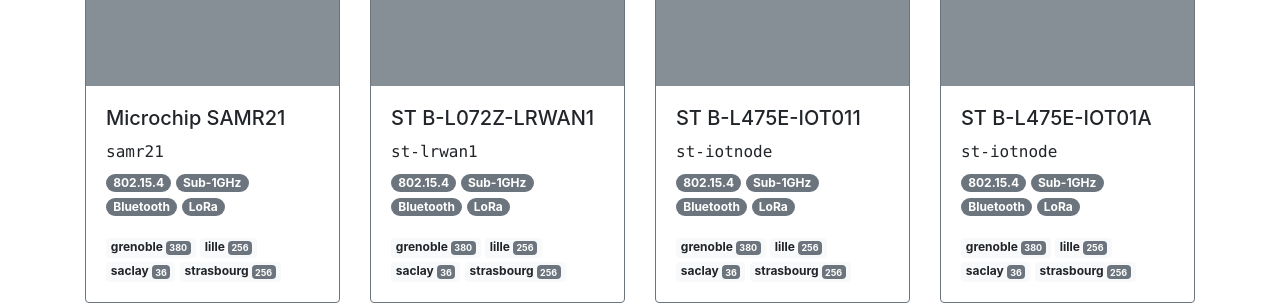
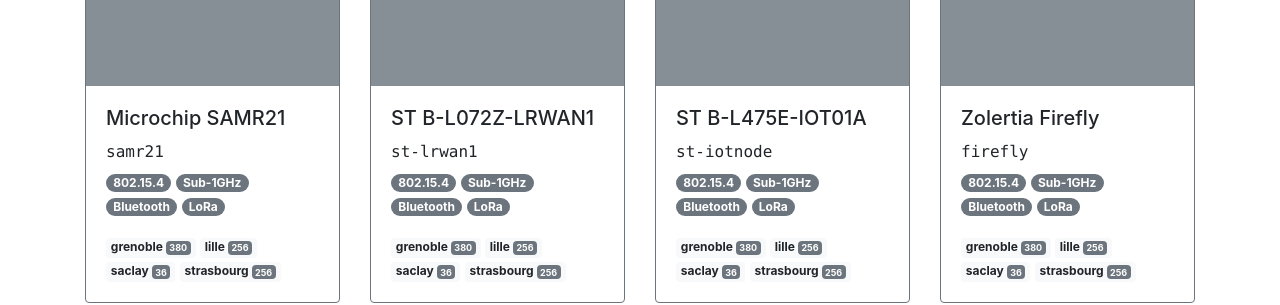
Before and after one commit to iot-lab/iot-lab.github.io, a Jekyll site: the page built from index.html, in a window 1280 px wide and 900 px high, scrolled down 7065 px. Shown: the part 335-640 px from the top of the window. Built offline with Jekyll 4.4.1, drawn with Linux system fonts in a browser that asks for light colours.

Commit message:
_data: fix wrong and duplicated board name

```diff
--- a/_data/boards.yml
+++ b/_data/boards.yml
@@ -46,7 +46,7 @@
     mcu-soc: STM32L0
     radio: lora
 -
-    name: ST B-L475E-IOT011
+    name: ST B-L475E-IOT01A
     iotlab-name: st-iotnode
     mcu-soc: STM32L4
     radio: sub, wifi, ble
@@ -76,11 +76,6 @@
     mcu-soc: nrf52840
     radio: 15.4, ble
 -
-    name: ST B-L475E-IOT01A
-    iotlab-name: st-iotnode
-    mcu-soc: STM32L4
-    radio: sub, wifi, ble
--
     name: BBC micro:bit
     iotlab-name: microbit
     mcu-soc: NRF51
```
